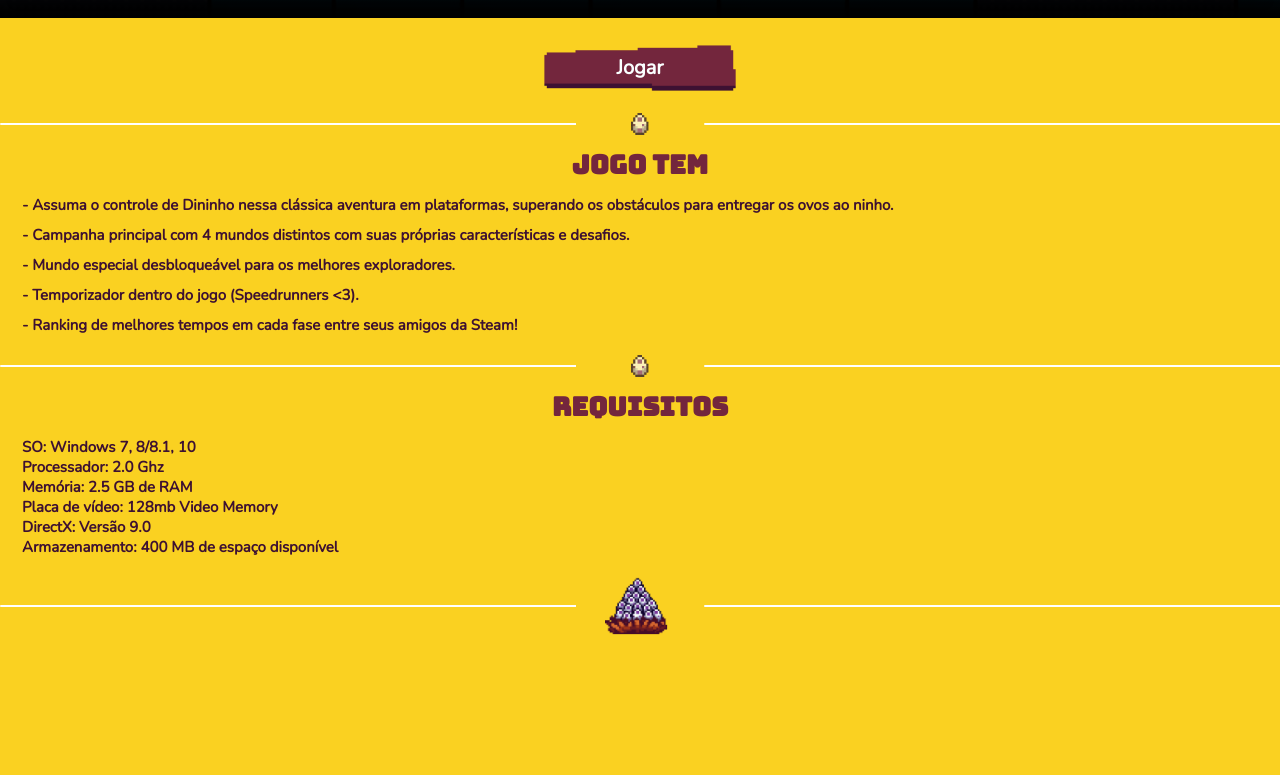
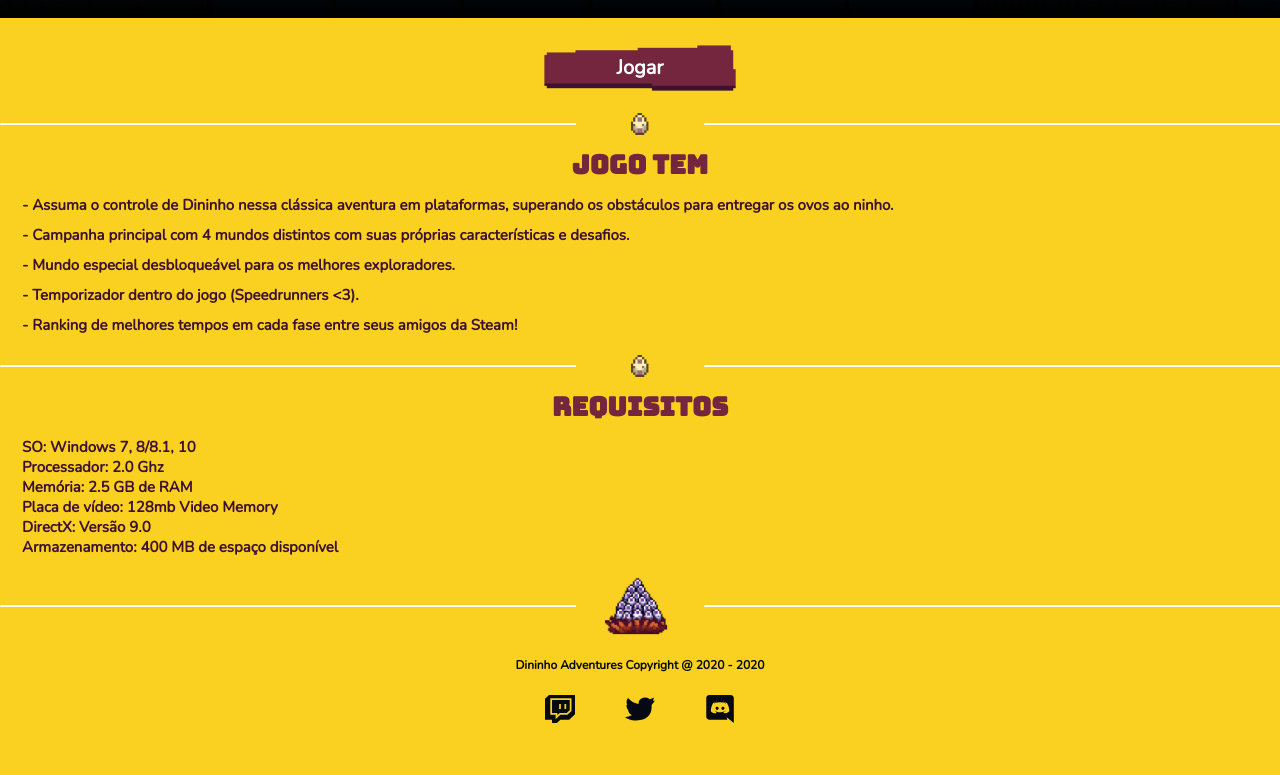
Before and after one commit to maugravena/dininho-adventures, a website: page index.html in a window 1280 px wide. Shown: the part 1350-2125 px from the top of the page. Before the commit the page ends 1985 px from the top, so only its background shows below. Drawn offline with nearby package versions, Linux system fonts and the light colour scheme; grey boxes are pictures that could not be loaded.

Commit message:
created footer

```diff
--- a/css/style.css
+++ b/css/style.css
@@ -72,6 +72,15 @@ body {
   width: 18px;
 }
 
+.basket-eggs {
+  background: url(../images/ninho.png);
+  background-repeat: no-repeat;
+  display: block;
+  margin: 0 auto;
+  height: 58px;
+  width: 70px;
+}
+
 .separator {
   align-items: center;
   display: flex;
@@ -125,11 +134,42 @@ body {
   color: #3d1132;
 }
 
-.basket-eggs {
-  background: url(../images/ninho.png);
+footer {
+  padding-bottom: 50px;
+}
+
+footer > p {
+  color: #050914;
+  font-size: 12px;
+  font-weight: bold;
+  margin-bottom: 20px;
+  text-align: center;
+}
+
+.social {
+  display: flex;
+  justify-content: center;
+}
+
+.social > li:not(:last-child) {
+  margin-right: 50px;
+}
+
+.icon {
   background-repeat: no-repeat;
   display: block;
-  margin: 0 auto;
-  height: 58px;
-  width: 70px;
+  height: 30px;
+  width: 30px;
 }
+
+.icon[href*='twitch'] {
+  background-image: url(../images/twitch.svg);
+}
+
+.icon[href*='twitter'] {
+  background-image: url(../images/twitter.svg);
+}
+
+.icon[href*='discord'] {
+  background-image: url(../images/discord.svg);
+}
--- a/index.html
+++ b/index.html
@@ -80,5 +80,17 @@
     <div class="separator">
       <span class="basket-eggs"></span>
     </div>
+    <footer>
+      <p>Dininho Adventures Copyright @ 2020 - 2020</p>
+      <ul class="social">
+        <li><a class="icon" href="https://twitch.tv/dininho"></a></li>
+        <li>
+          <a class="icon" href="https://twitter.com/dinobonoide"></a>
+        </li>
+        <li>
+          <a class="icon" href="https://discordapp.com/invite/96hejEn"></a>
+        </li>
+      </ul>
+    </footer>
   </body>
 </html>
```
